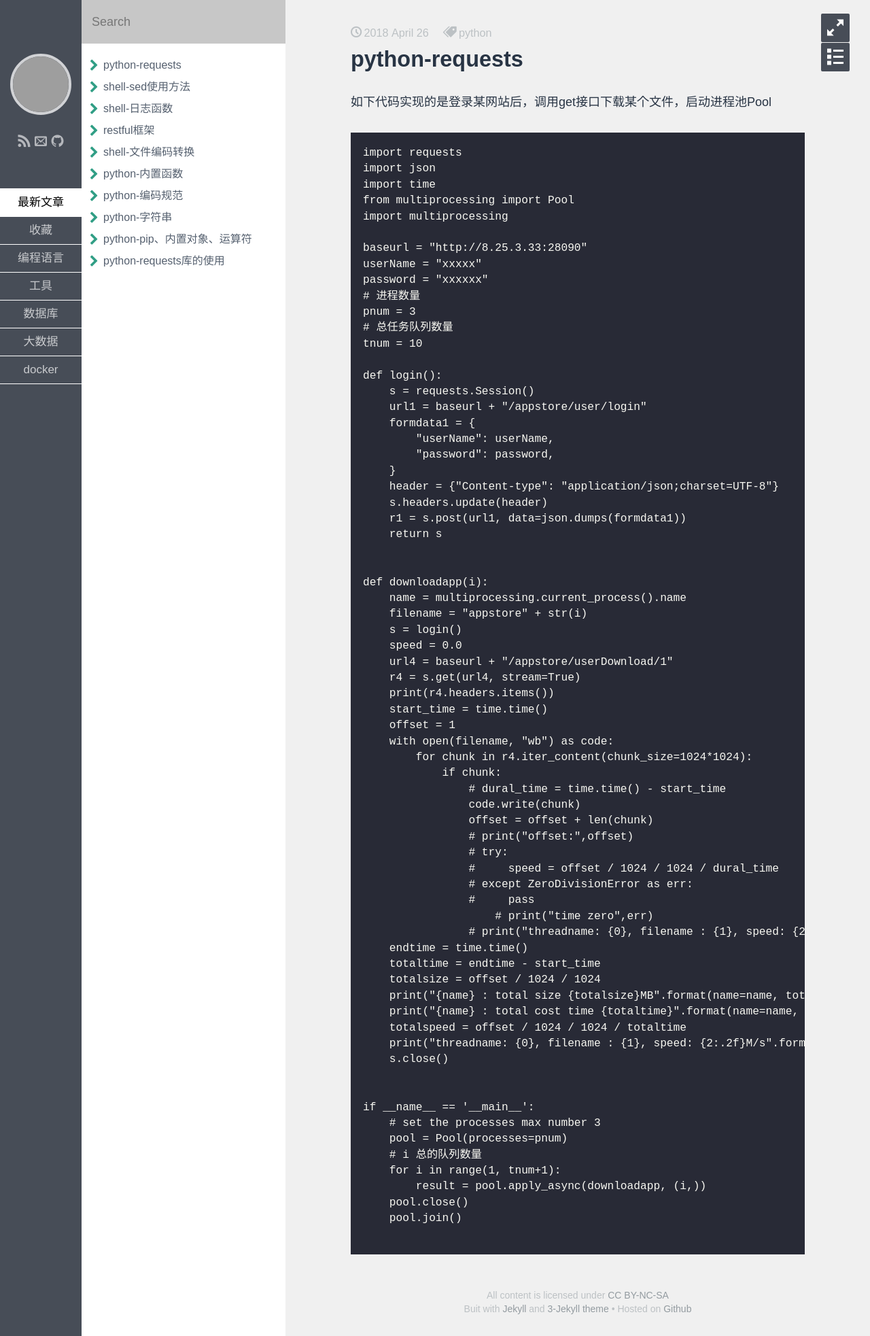
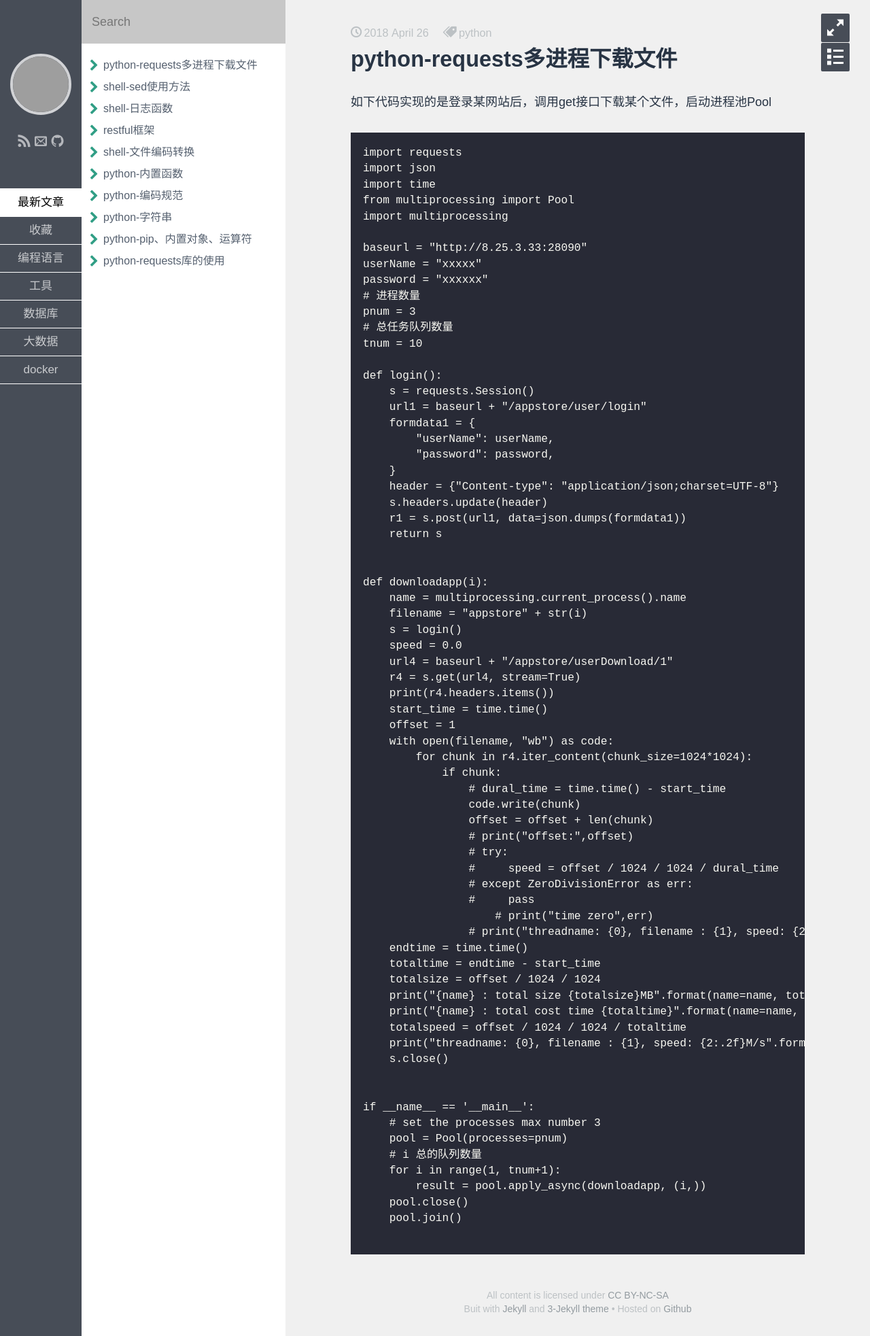
Before and after one commit to liuxinhuayu/liuxinhuayu.github.io, a Jekyll site: the page built from _posts/language/python/2018-04-26-python-request-downloadfile.md, in a window 1280 px wide. Shown: the whole page at 68% size. Built offline with Jekyll 4.4.1, drawn with Linux system fonts in a browser that asks for light colours; some web fonts are replaced; grey boxes are pictures that could not be loaded.

Commit message:
add requests downloadfile

```diff
--- a/_posts/language/python/2018-04-26-python-request-downloadfile.md
+++ b/_posts/language/python/2018-04-26-python-request-downloadfile.md
@@ -1,6 +1,6 @@
 ---
 layout: post
-title: python-requests
+title: python-requests多进程下载文件
 category: 编程语言
 tags: python
 description: 使用进程池下载
```
